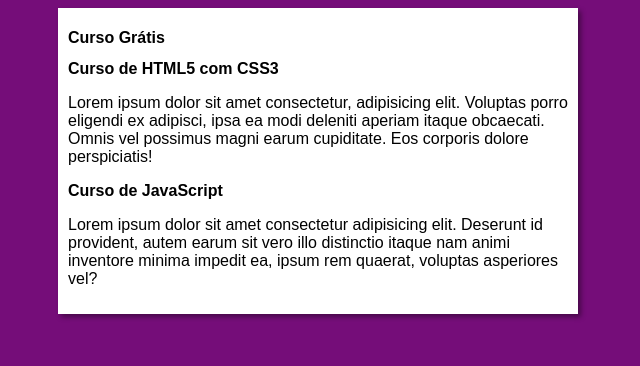
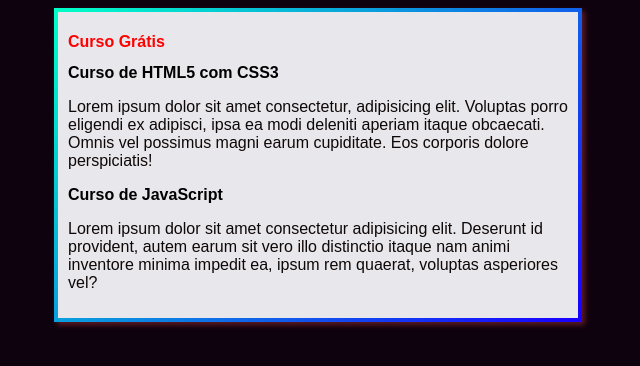
Before and after one commit to zoutomas/projeto-site-primeiro, a plain HTML site: page index.html in a window 1280 px wide. Shown: the whole page, without its empty margins (322-962 px from the left). Drawn offline with Linux system fonts and the light colour scheme.

Commit message:
Update style.css

```diff
--- a/estilos/style.css
+++ b/estilos/style.css
@@ -5,16 +5,33 @@
 
 
 body {
-    background-color: rgb(117, 13, 121)
+    background-color: rgb(15, 2, 15)
 
 
 }
 
 
 main{
-    background-color: white;
+    background-color: rgba(244, 243, 247, 0.952);
     width: 500px;
     margin: auto;
     padding: 10px;
-    box-shadow: 3px 3px 5px rgba(0, 0, 0, 0.397);
+    box-shadow: 3px 3px 5px rgba(211, 66, 66, 0.397);
 }
+
+
+
+main {
+    border: 4px double;
+    border-image: linear-gradient(135deg,#00ffc8 0%, #1900ff 100%) 1;
+    backdrop-filter: blur(10px);
+}
+
+p {
+    color: rgb(15, 8, 8);
+}
+
+
+h1{
+    color: red
+}
```
